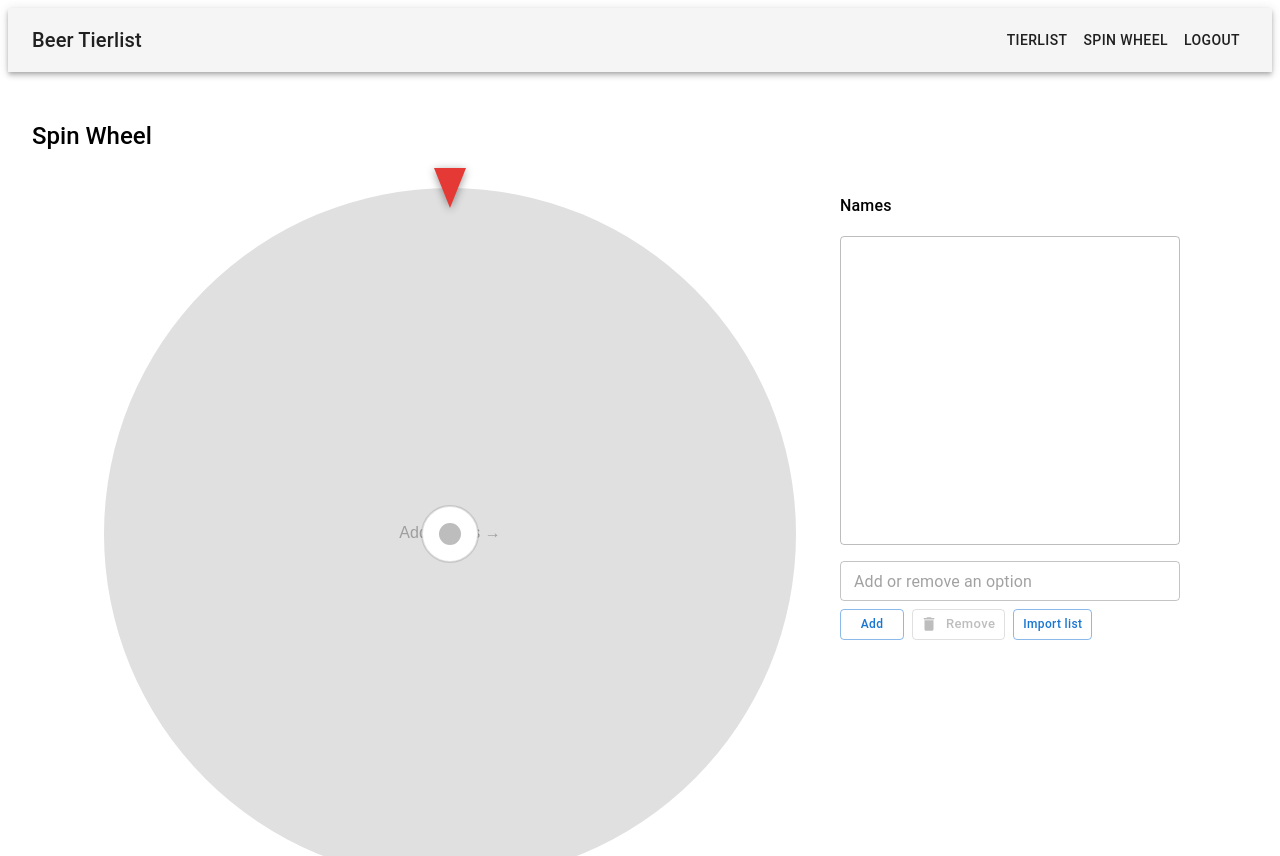
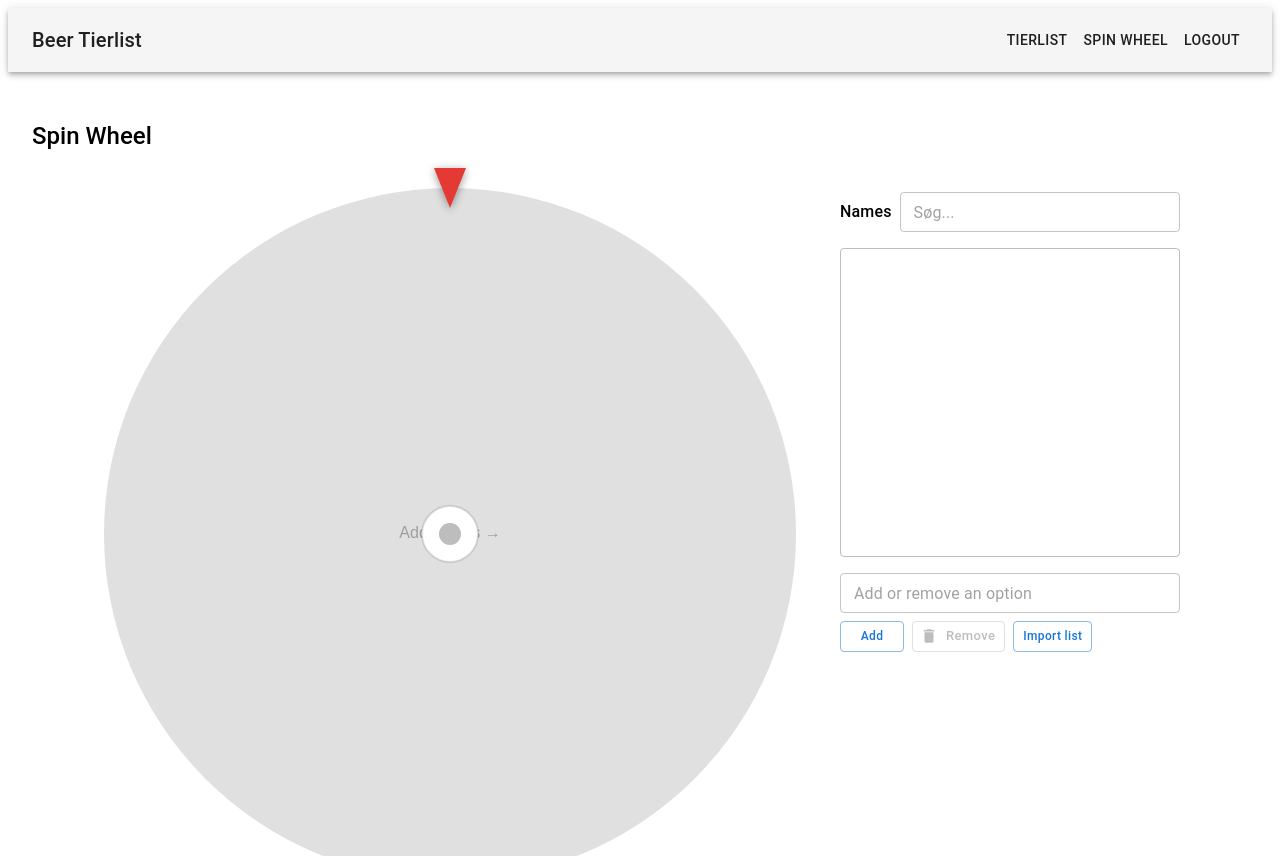
Before and after one commit to JakobFanoe/beertierlist, a React (Create React App) app in the folder app/: page /wheel in a window 1280 px wide. Shown: the top 856 px of the page. Built offline with nearby package versions, Linux system fonts and the light colour scheme; no server answers; the database is empty; sample sign-in values are in the browser's storage.

Commit message:
Added search field

```diff
--- a/app/src/components/SpinWheel.tsx
+++ b/app/src/components/SpinWheel.tsx
@@ -10,6 +10,7 @@ import {
   Modal,
   Fade,
   Backdrop,
+  InputAdornment,
 } from '@mui/material';
 import DeleteIcon from '@mui/icons-material/Delete';
 import {
@@ -272,6 +273,10 @@ export default function SpinWheel() {
   // Entries
   const [entries, setEntries] = useState<Option[]>([]);
 
+  // Search
+  const [searchQuery, setSearchQuery] = useState<string>('');
+  const [filteredEntries, setFilteredEntries] = useState<Option[]>(entries);
+
   // New option
   const [newOption, setNewOption] = useState<string | null>(null);
 
@@ -405,6 +410,14 @@ export default function SpinWheel() {
     handleRemoveOption(currentWinner);
   }, [handleRemoveOption, currentWinner]);
 
+  useEffect(() => {
+    const filtered = entries
+      .filter((entry) => entry.name.toLowerCase().includes(searchQuery.toLowerCase()))
+      .sort((a: Option, b: Option) => a.name.localeCompare(b.name));
+
+    setFilteredEntries(filtered);
+  }, [entries, searchQuery]);
+
   return (
     <>
       {/* Full-width centered page layout */}
@@ -488,16 +501,25 @@ export default function SpinWheel() {
               pt: 1,
             }}
           >
-            <Typography variant="subtitle1" fontWeight={500}>
-              Names
-            </Typography>
+            <Stack direction="row" spacing={1} alignItems="center">
+               <Typography variant="subtitle1" fontWeight={500}>
+                  Names
+               </Typography>
+                 <TextField
+                    placeholder="Søg..."
+                    variant="outlined"
+                    size="small"
+                    fullWidth
+                    onChange={(e) => setSearchQuery(e.target.value)}
+                  />
+            </Stack>
 
             <TextField
               disabled
               multiline
               rows={12}
               fullWidth
-              value={entries.map((e) => e.name).join('\n')}
+              value={filteredEntries.map((e) => e.name).join('\n')}
               inputProps={{ style: { fontFamily: 'monospace', fontSize: 13 } }}
             />
 
```
